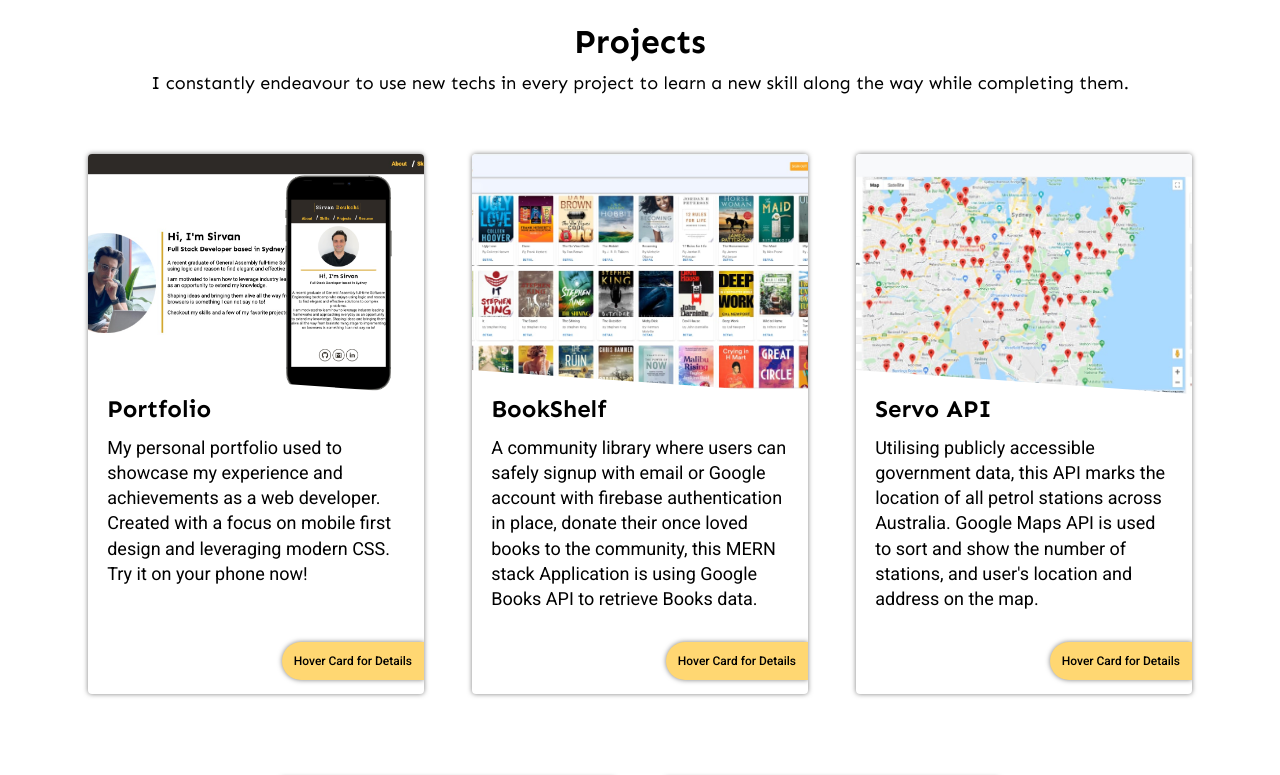
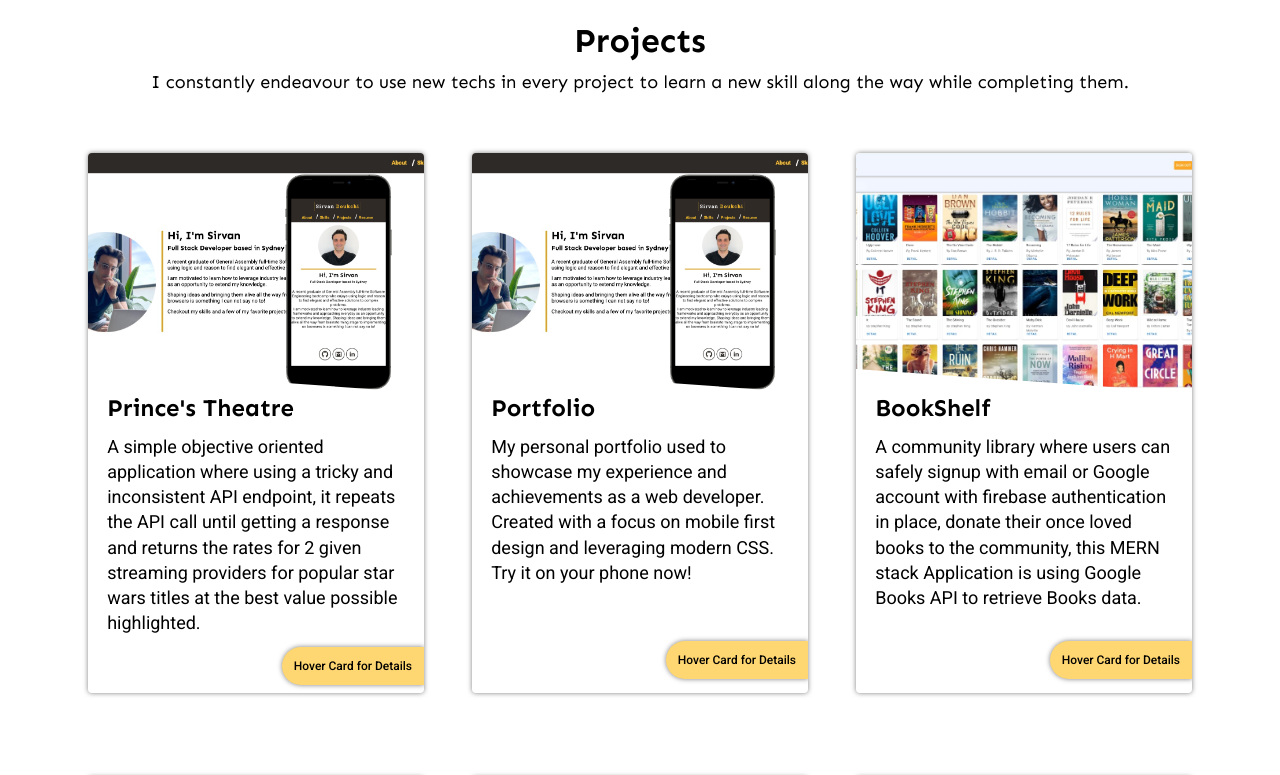
Before and after one commit to SirvanD/Portfolio, a Next.js app: page / in a window 1280 px wide. Shown: the part 1640-2415 px from the top of the page. Built offline with nearby package versions, Linux system fonts and the light colour scheme.

Commit message:
project princes theatre added

```diff
--- a/components/Cards/projects.js
+++ b/components/Cards/projects.js
@@ -32,6 +32,26 @@
 };
 
 export const projectsData = [
+  {
+    title: "Prince's Theatre",
+    description: `A simple objective oriented application where using a tricky and inconsistent API endpoint, it repeats the API call until getting a response and returns the rates for 2 given streaming providers for popular star wars titles at the best value possible highlighted.`,
+    image: "../../projects/portfolio.svg",
+    role: "Frontend Application",
+    type: "Personal Project",
+    stack: [skills.react, skills.js, skills.nextjs, skills.sass, skills.css],
+    buttons: [
+      {
+        text: "View Project Repo",
+        link: "https://github.com/SirvanD/Princes-Theatre",
+        icon: <GithubIcon />,
+      },
+      {
+        text: "View Live Demo",
+        link: "https://princes-theatre-zeta.vercel.app/",
+        icon: <ExternalIcon />,
+      },
+    ],
+  },
   {
     title: "Portfolio",
     description: `My personal portfolio used to showcase my experience and achievements as a
--- a/styles/globals.scss
+++ b/styles/globals.scss
@@ -23,7 +23,8 @@
   font-weight: 700;
 }
 
-html {
+html,
+body {
   scroll-behavior: smooth !important;
   font-size: 62.5%;
   box-sizing: border-box;
```
